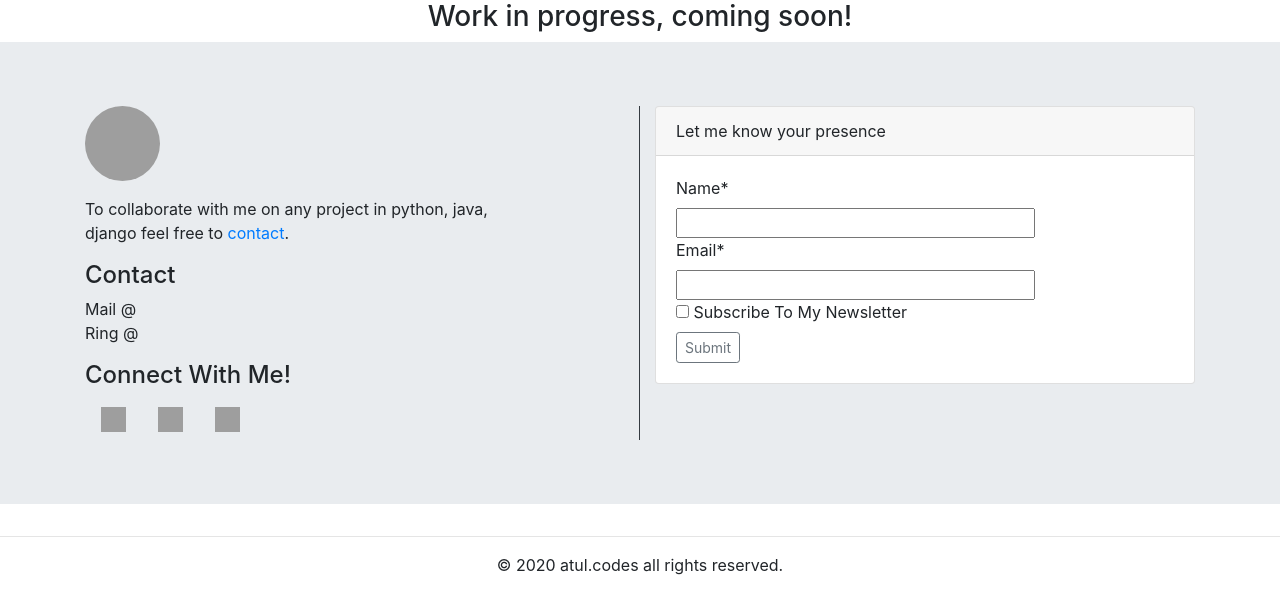
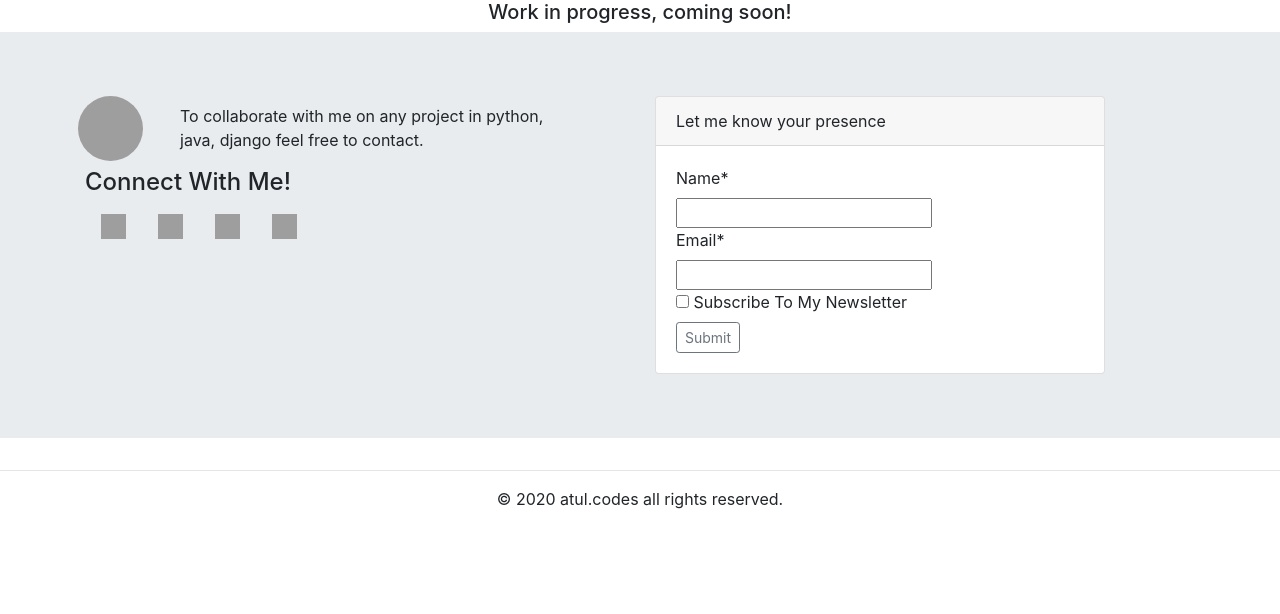
Before and after one commit to atulsingh029/portfolio, a Django app: page /blog/ in a window 1280 px wide. Shown: the part 76-690 px from the top of the page. Run offline with Django 3.2, Linux system fonts and the light colour scheme; some libraries are stand-ins or nearby versions; grey boxes are pictures that could not be loaded.

Commit message:
minor fixes

```diff
--- a/home/forms.py
+++ b/home/forms.py
@@ -1,13 +1,13 @@
 from django import forms
 
 class MailingForm(forms.Form):
-    name = forms.CharField(max_length=160,required=True,label='Name',widget=forms.TextInput(attrs={ 'size': '35',}))
-    email = forms.EmailField(max_length=255,required=True,label='Email',widget=forms.EmailInput(attrs={ 'size': '35',}))
-    subject = forms.CharField(max_length=512,required=True,label='Subject',widget=forms.TextInput(attrs={ 'size': '35',}))
+    name = forms.CharField(max_length=160,required=True,label='Name',widget=forms.TextInput(attrs={ 'size': '30',}))
+    email = forms.EmailField(max_length=255,required=True,label='Email',widget=forms.EmailInput(attrs={ 'size': '30',}))
+    subject = forms.CharField(max_length=512,required=True,label='Subject',widget=forms.TextInput(attrs={ 'size': '30',}))
     message = forms.CharField(max_length=1024,required=True,label='Message',widget=forms.Textarea())
 
 
 class VisitorForm(forms.Form):
-    name = forms.CharField(min_length=3, max_length=160, required=True, label="Name",widget=forms.TextInput(attrs={ 'size': '30',}))
-    email = forms.EmailField(max_length=254, required=True, label="Email",widget=forms.EmailInput(attrs={ 'size': '30',}))
+    name = forms.CharField(min_length=3, max_length=160, required=True, label="Name",)
+    email = forms.EmailField(max_length=254, required=True, label="Email",)
     subscribe = forms.BooleanField(required=False, label="Subscribe To My Newsletter ")
--- a/templates/abstract_base.html
+++ b/templates/abstract_base.html
@@ -88,23 +88,18 @@
         <div class="container">
             <!--footer -->
             <div class="row">
-                <div class="col border-right border-dark">
+                <div class="col-12 col-sm-12 col-md-6 col-lg-6">
                     <section>
                         <div class="row">
-                            <div class="col-sm-4 col-md-6">
+                            <div class="col-2 pl-2">
                                 <img src="https://atulsingh029.github.io/images/thumb.jpg" alt=""
-                                     class="rounded-circle" height="75px" width="75px">
+                                     class="rounded-circle" height="65px" width="65px">
                             </div>
-                            <div class="col-10 mt-3">
-                                <p>To collaborate with me on any project in python, java, django feel free to <a
-                                        href="#contact">contact</a>.</p>
+                            <div class="col-9 mt-2">
+                                <p>To collaborate with me on any project in python, java, django feel free to
+                                        contact.</p>
                             </div>
                         </div>
-                        <h4>Contact</h4>
-                        <article>
-                            <p class="mb-0">Mail @ {{ email }}</p>
-                            <p>Ring @ {{ phone }}</p>
-                        </article>
                     </section>
                     <section>
                         <h4>Connect With Me!</h4>
@@ -124,12 +119,17 @@
                                         src="https://atulsingh029.github.io/icons/linkedin.png" alt="Linkedin"
                                         width="25px" height="25px"></a>
                             </li>
+                            <li class="nav-item">
+                                <a class="nav-link active" href="mailto:atulsingh29@protonmail.com"><img
+                                        src="https://atulsingh029.github.io/icons/mail.png" alt="Mail"
+                                        width="25px" height="25px"></a>
+                            </li>
                         </ul>
                     </section>
                 </div>
 
-                <div class="col-sm-4 col-md-6">
-                    <div class="card ">
+                <div class="col-12 col-sm-12 col-md-6 col-lg-6">
+                    <div class="card col-12 col-sm-10 p-0">
                         <div class="card-header">
                             Let me know your presence
                         </div>
--- a/templates/blog.html
+++ b/templates/blog.html
@@ -1,4 +1,4 @@
 {%  extends 'abstract_base.html' %}
 {% block container %}
-    <h3 align="center">Work in progress, coming soon!</h3>
+    <h5 align="center">Work in progress, coming soon!</h5>
 {% endblock %}
```
Also changed, not shown: templates/base.html (+11 -11 lines).
